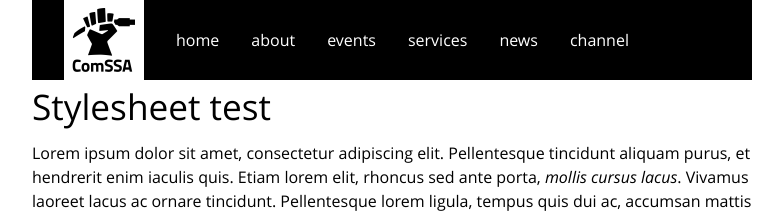
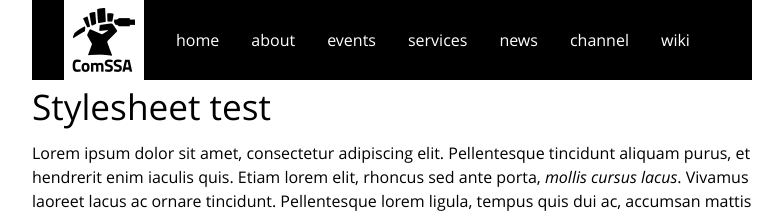
Before and after one commit to ComSSA/www.comssa.org.au, a Jekyll site: the page built from test/index.html, in a window 1280 px wide. Shown: the top 216 px of the page, without its empty margins (248-1031 px from the left). Built offline with Jekyll 4.4.1, drawn with Linux system fonts in a browser that asks for light colours.

Commit message:
add wiki link in navigation

```diff
--- a/_layouts/default.html
+++ b/_layouts/default.html
@@ -19,7 +19,8 @@
 			><a href="/events/">events</a
 			><a href="/services/">services</a
 			><a href="/news/">news</a
-			><a href="http://chan.comssa.org.au">channel</a>
+			><a href="http://chan.comssa.org.au">channel</a
+			><a href="http://wiki.comssa.org.au">wiki</a>
 		</nav>
 		{% if page.title != %}
 			<h1>{{ page.title }}</h1>
```
